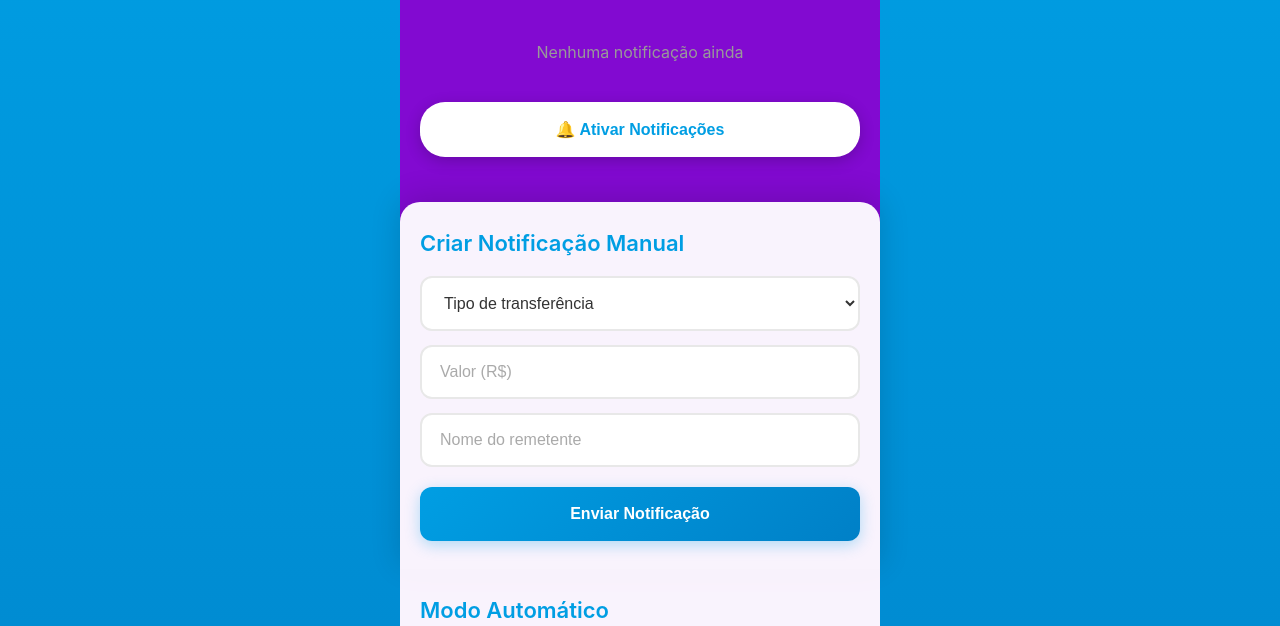
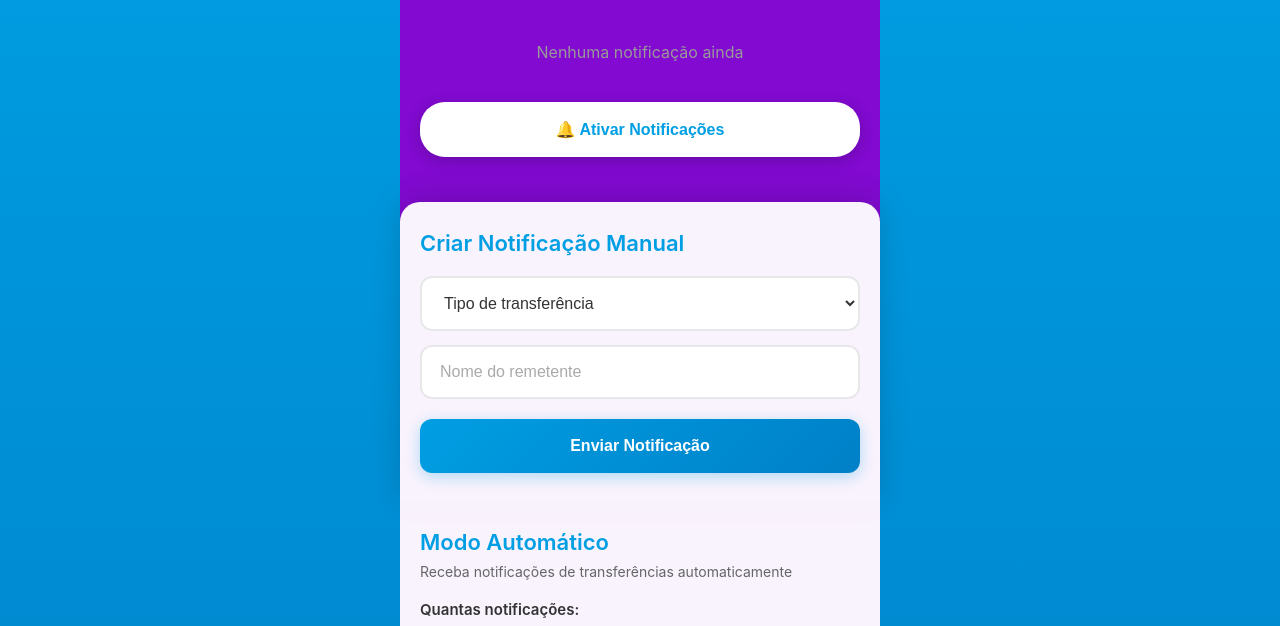
Before and after one commit to lartxcheats/nots-fake, a plain HTML site: page index.html in a window 1280 px wide. Shown: the part 119-745 px from the top of the page. Drawn offline with Linux system fonts and the light colour scheme.

Commit message:
Add files via upload

```diff
--- a/index.html
+++ b/index.html
@@ -35,7 +35,6 @@
                     <option value="">Tipo de transferência</option>
                     <option value="Você recebeu R$ 19,90|O valor que|te transferiu via Pix já está rendendo.">Pix recebido</option>
                 </select>
-                <input type="number" id="valor" placeholder="Valor (R$)" step="0.01" required>
                 <input type="text" id="destinatario" placeholder="Nome do remetente" required>
                 <button type="submit">Enviar Notificação</button>
             </form>
```
